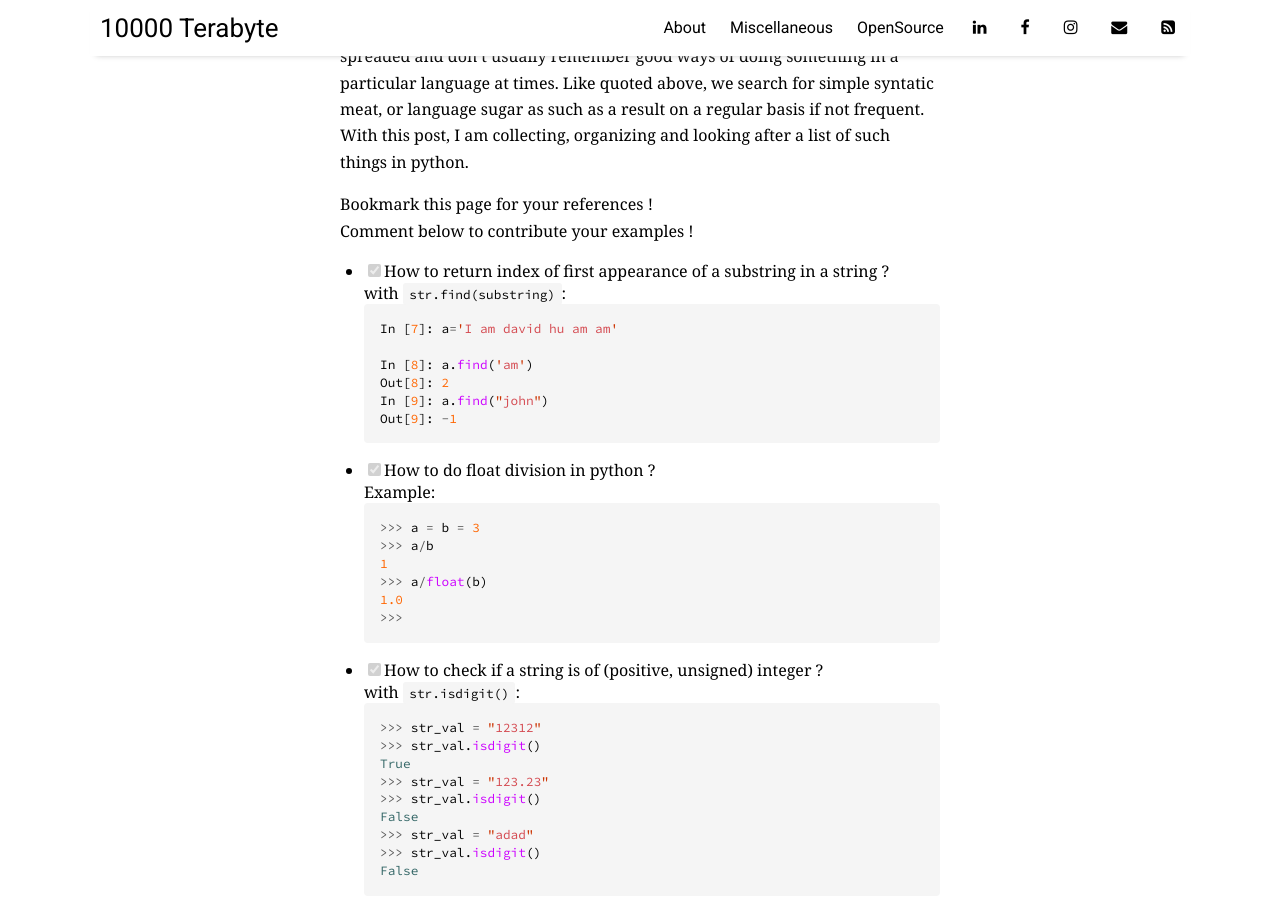
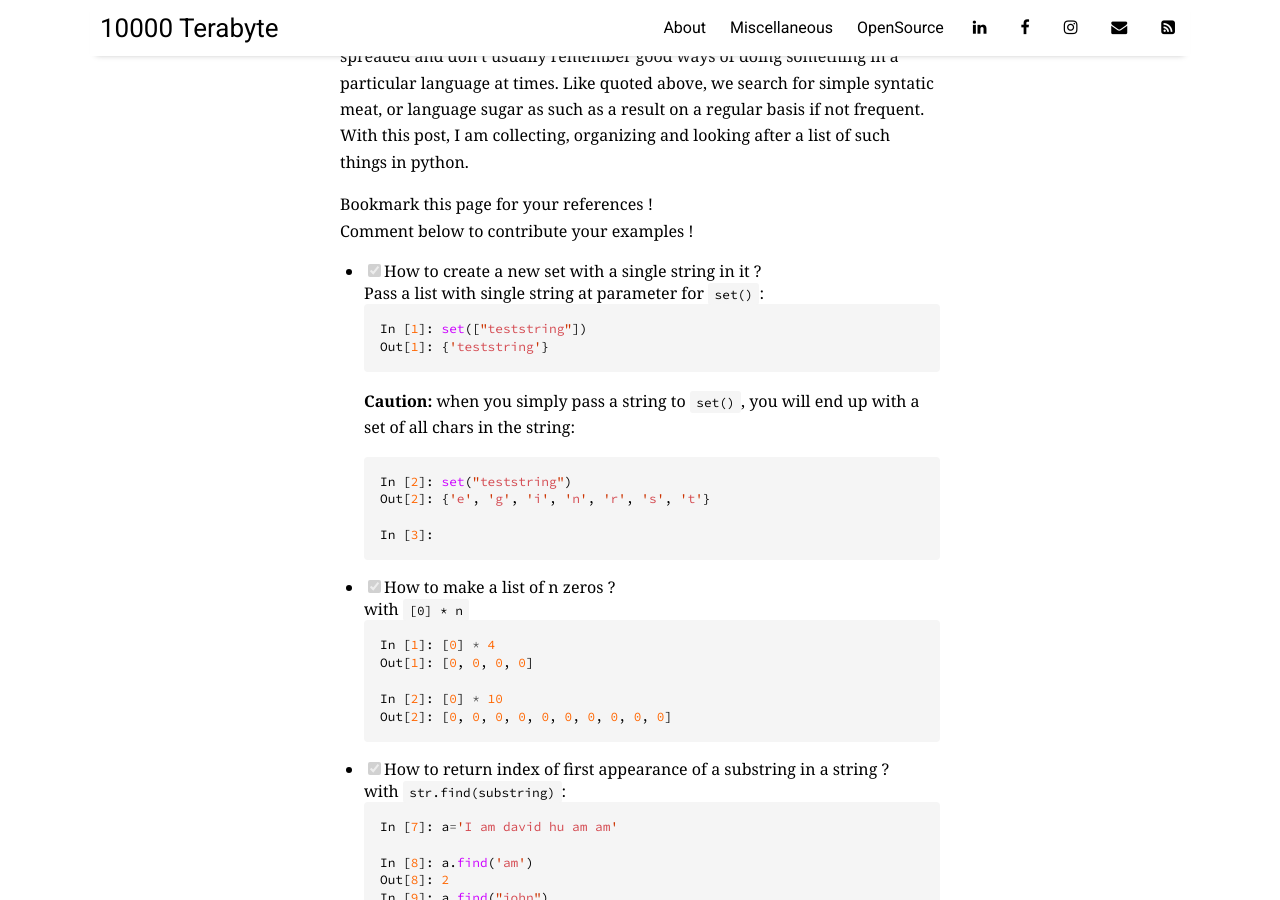
Before and after one commit to 10000TB/10000TB.github.io, a Jekyll site: the page built from _posts/2018-03-12-blog-series-python-A-Curated-List-Those-Python-How-To-You-Search-Frequently-in-Your-Daily-Programming.md, in a window 1280 px wide and 900 px high, scrolled down 533 px. Built offline with Jekyll 4.4.1, drawn with Linux system fonts in a browser that asks for light colours; nearby versions of some CDN libraries; comment, search, counter and statistics services are not loaded.

Commit message:
[python HowTos] Added a new item.

````diff
--- a/_posts/2018-03-12-blog-series-python-A-Curated-List-Those-Python-How-To-You-Search-Frequently-in-Your-Daily-Programming.md
+++ b/_posts/2018-03-12-blog-series-python-A-Curated-List-Those-Python-How-To-You-Search-Frequently-in-Your-Daily-Programming.md
@@ -13,6 +13,30 @@ Often times, when we work with different languages, our attentionn is spreaded a
 
 Bookmark this page for your references !
 Comment below to contribute your examples !
+
+- [x] How to create a new set with a single string in it ?
+  Pass a list with single string at parameter for `set()`:
+  ```python
+  In [1]: set(["teststring"])
+  Out[1]: {'teststring'}
+  ```
+  **Caution:** when you simply pass a string to `set()`, you will end up with a set of all chars in the string:
+  ```python
+  In [2]: set("teststring")
+  Out[2]: {'e', 'g', 'i', 'n', 'r', 's', 't'}
+
+  In [3]:
+  ```
+
+- [x] How to make a list of n zeros ?
+  with `[0] * n`
+  ```python
+  In [1]: [0] * 4
+  Out[1]: [0, 0, 0, 0]
+
+  In [2]: [0] * 10
+  Out[2]: [0, 0, 0, 0, 0, 0, 0, 0, 0, 0]
+  ```
 
 - [x] How to return index of first appearance of a substring in a string ?
   with `str.find(substring)`:
````
